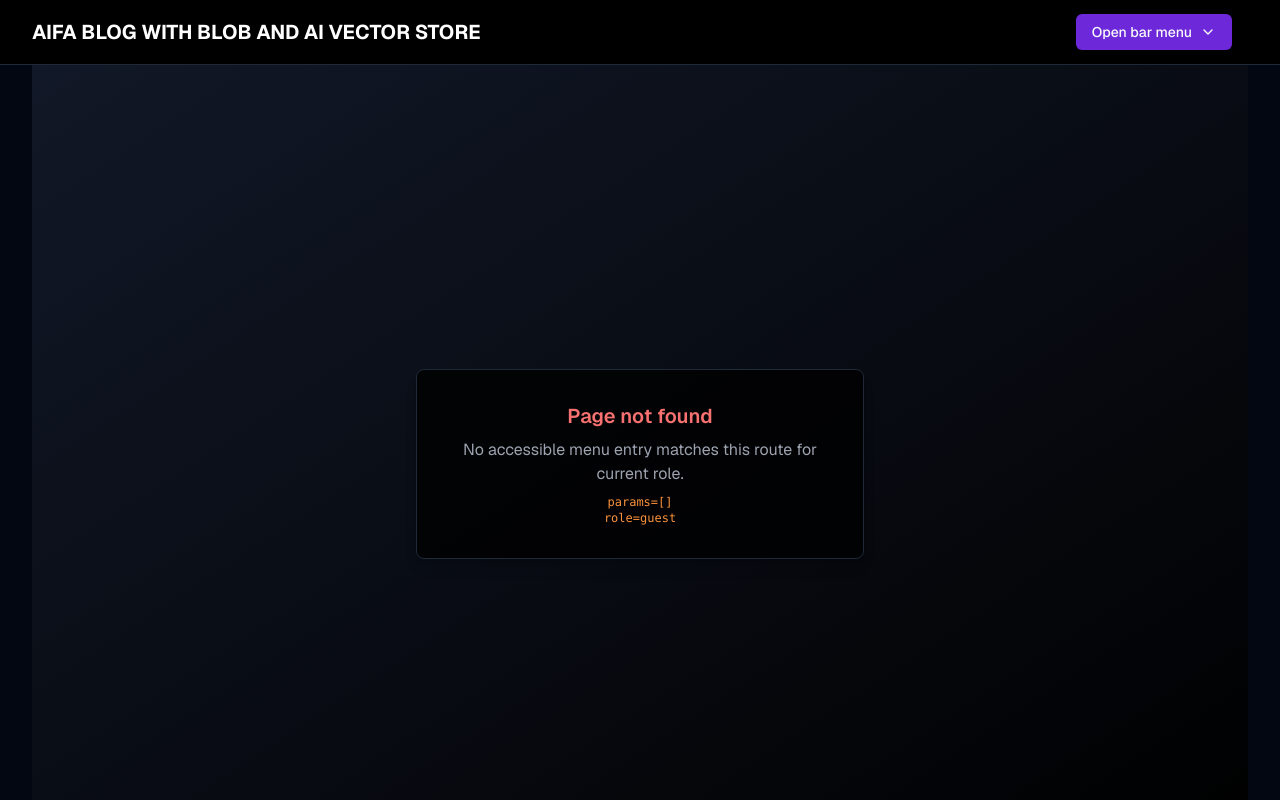
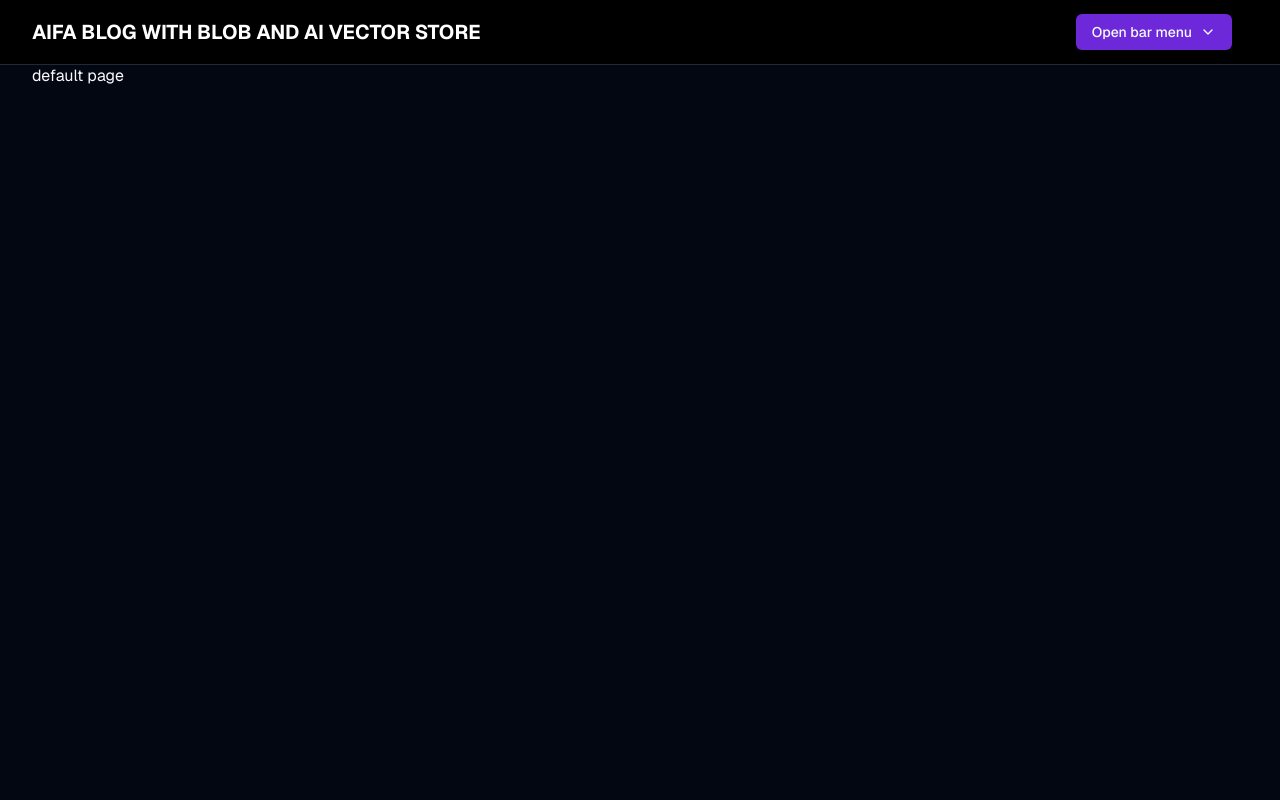
Before and after one commit to aifa-agi/aifablog, a Next.js app: page / in a window 1280 px wide. Before the commit this address had no page. Built offline with nearby package versions, Linux system fonts and the light colour scheme.

Commit message:
data update test1

```diff
--- a/app/(_routing)/[...params]/page.tsx
+++ b/app/(_routing)/[...params]/page.tsx
@@ -1,110 +1,5 @@
-// @/app/(_PUBLIC)/(_routing)/[...params]/page.tsx
+import React from 'react';
 
-"use client";
-
-
-import { MenuCategory } from "@/app/(_service)/types/menu-types";
-import { PageData } from "@/app/(_service)/types/page-types";
-import { contentData } from "@/app/config/content/content-data";
-import { ALL_ROLES, UserRole } from "@/app/config/user-roles";
-import React, { useEffect, useState } from "react";
-
-// Helper function for type guard of usableParams
-function isUsableParams(obj: any): obj is { params: string[] } {
-  return obj && Array.isArray(obj.params);
+export default function Page() {
+  return <div>default page</div>;
 }
-
-// Capitalize first letter
-function capitalizeWord(str: string) {
-  if (!str) return "";
-  return str.charAt(0).toUpperCase() + str.slice(1);
-}
-
-// Find the matching category/link for current params/role
-function findCategoryAndPage(
-  params: string[] | undefined,
-  role: UserRole
-): { category?: MenuCategory; link?: PageData } {
-  if (!params || params.length === 0) {
-    console.log("[findCategoryAndPage] params undefined or empty:", params);
-    return {};
-  }
-  const href = "/" + params.join("-");
-  console.log("[findCategoryAndPage] href to match:", href);
-  for (const category of contentData.categories) {
-    for (const link of category.pages) {
-      if (link.roles.includes(role) && link.href === href) {
-        console.log("[findCategoryAndPage] FOUND:", {
-          category: category.title,
-          link: link.linkName,
-        });
-        return { category, link };
-      }
-    }
-  }
-  console.log("[findCategoryAndPage] not found for params:", params, ", role:", role);
-  return {};
-}
-
-// Тип пропсов для Next.js 15 app router
-type ParamsType = { params?: any };
-
-export default function CatchAllPage({ params }: ParamsType) {
-  // NEW: Unwrap usable params via React.use (Next.js 15 compatible)
-  const usableParams = React.use(params);
-  const paramArray: string[] = isUsableParams(usableParams) ? usableParams.params : [];
-
-  // Используем локальный стейт для роли и синхронизируем с localStorage
-  const [role, setRole] = useState<UserRole>("guest");
-
-
-
-
-
-  const { category, link } = findCategoryAndPage(paramArray, role);
-
-  if (!category || !link) {
-    return (
-      <main className="min-h-screen flex items-center justify-center bg-gradient-to-br from-gray-900 to-black">
-        <div className="p-8 rounded-lg bg-black/80 shadow-lg text-center w-full max-w-md border border-gray-800">
-          <div className="text-xl text-red-400 font-semibold mb-2">Page not found</div>
-          <div className="text-gray-400 text-base">
-            No accessible menu entry matches this route for current role.<br />
-            <code className="block mt-2 text-xs text-orange-400 break-words">
-              params={JSON.stringify(paramArray)}
-              <br />
-              role={role}
-            </code>
-          </div>
-        </div>
-      </main>
-    );
-  }
-
-  const badgeText =
-    link.hasBadge && link.badgeName
-      ? `type ${capitalizeWord(link.badgeName)}`
-      : undefined;
-
-  return (
-    <main className="min-h-screen flex items-center justify-center bg-gradient-to-br from-gray-900 to-black">
-      <section className="bg-black/90 border border-gray-700 shadow-2xl rounded-2xl px-8 py-10 flex flex-col items-center w-full max-w-sm">
-        <div className="text-2xl font-bold text-white mb-2">
-          Hi, !
-        </div>
-        <div className="text-gray-300 text-lg mb-3 text-center">
-          You are in the{" "}
-          <span className="font-semibold text-blue-400">{category.title}</span> category
-        </div>
-        <div className="text-gray-200 text-base mb-2 text-center">
-          on the <span className="font-semibold text-yellow-300">{link.linkName}</span> page
-        </div>
-        {badgeText && (
-          <span className="inline-block px-4 py-1 mt-2 bg-emerald-600 text-white rounded-full font-semibold text-sm shadow">
-            {badgeText}
-          </span>
-        )}
-      </section>
-    </main>
-  );
-}
```
